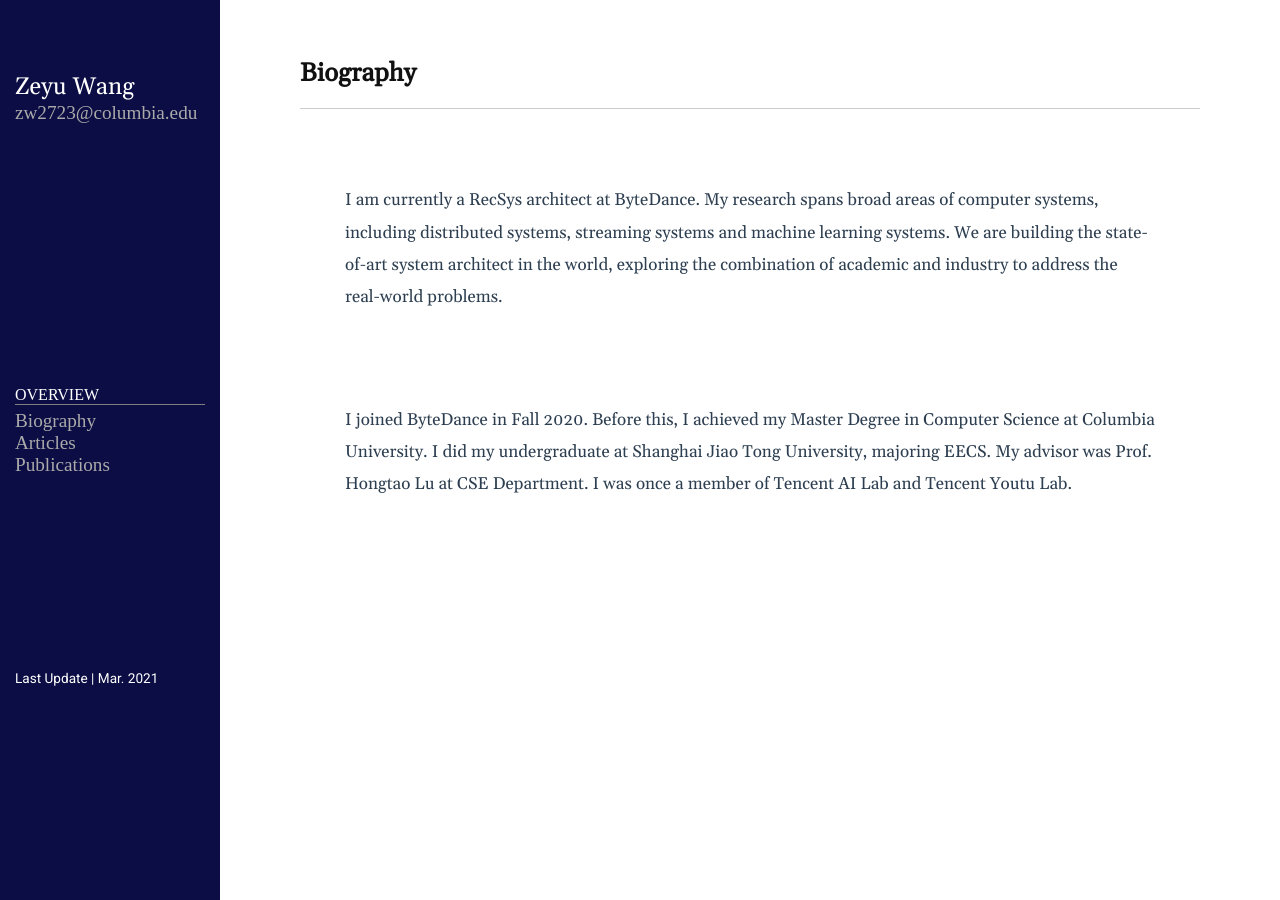
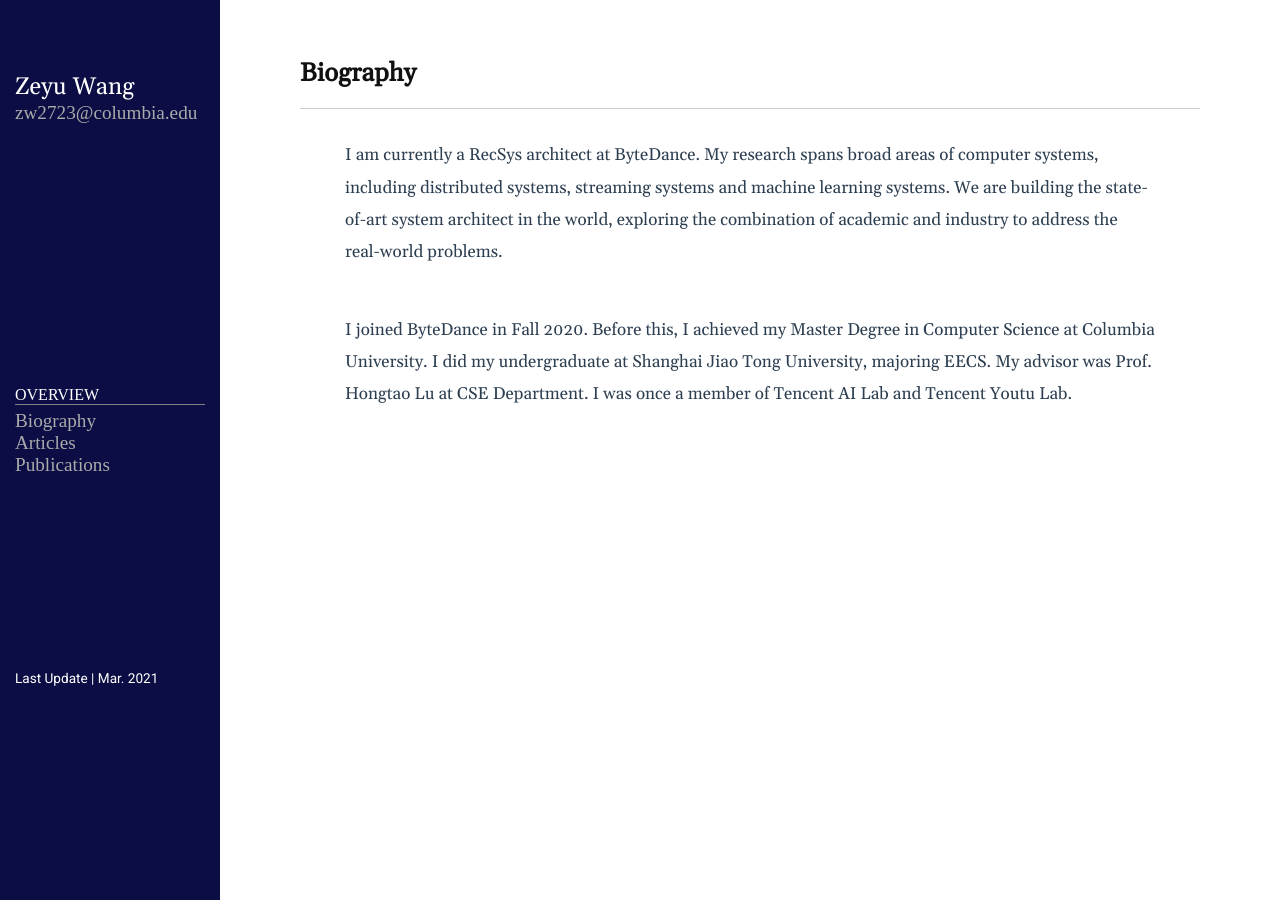
Before and after one commit to WAangzE/ze.github.io, a Jekyll site: the page built from index.md, in a window 1280 px wide. Built offline with Jekyll 4.4.1, drawn with Linux system fonts in a browser that asks for light colours.

Commit message:
update persional site

```diff
--- a/public/css/style.css
+++ b/public/css/style.css
@@ -127,7 +127,6 @@ code {
 .biography{
 	padding-left: 5%;
 	padding-right: 5%;
-	padding-top:5%;
 	padding-bottom: 5%;
 }
 
@@ -340,6 +339,8 @@ footer {
 
 	.sidebar-header {
 		margin-bottom: 0px;
+		margin-top: 0px;
+		padding: auto;
 	}
 
 	.sidebar-footer {
```
